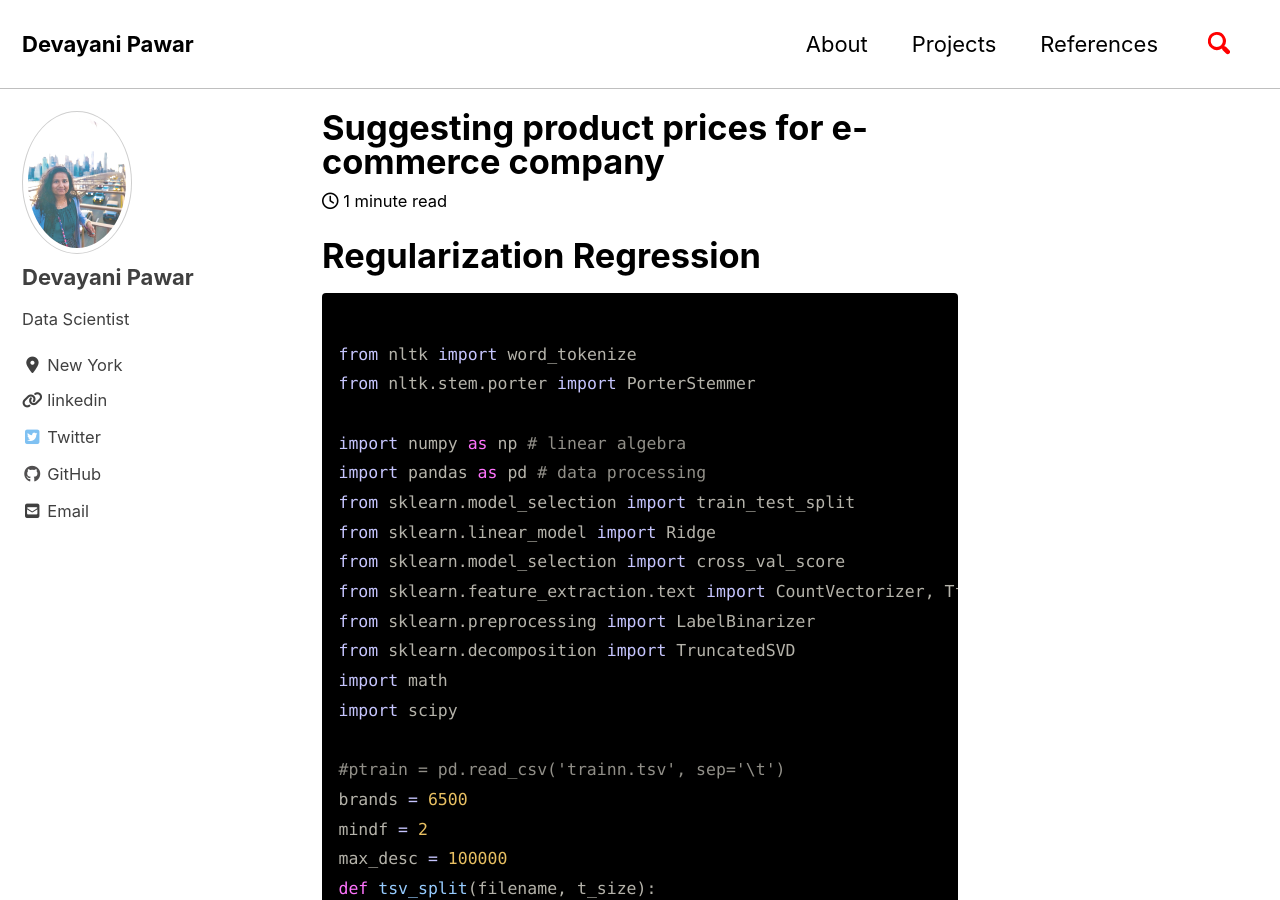
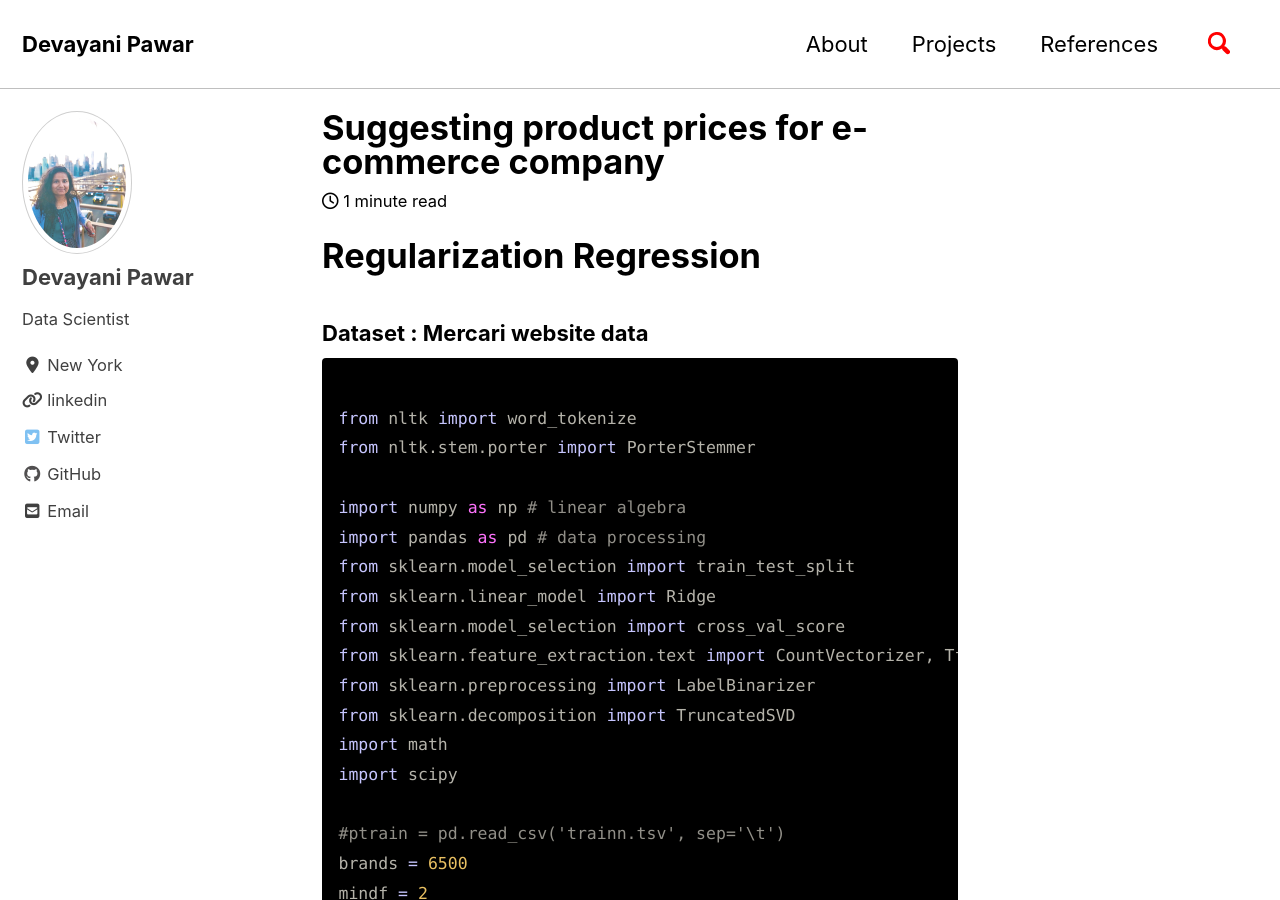
Before and after one commit to devayanipowar/devayanipowar.github.io, a Jekyll site: the page built from _posts/2019-12-07-RegularizationRegression.md, in a window 1280 px wide and 900 px high. Built offline with Jekyll 4.4.1, drawn with Linux system fonts in a browser that asks for light colours; cached includes are drawn as plain includes; nearby versions of some CDN libraries.

Commit message:
updating posts

````diff
--- a/_posts/2019-12-07-RegularizationRegression.md
+++ b/_posts/2019-12-07-RegularizationRegression.md
@@ -5,6 +5,9 @@ tags: [Regression]
 ---
 
 # Regularization Regression
+
+
+### Dataset : Mercari website data
 
 ```python
 
````
